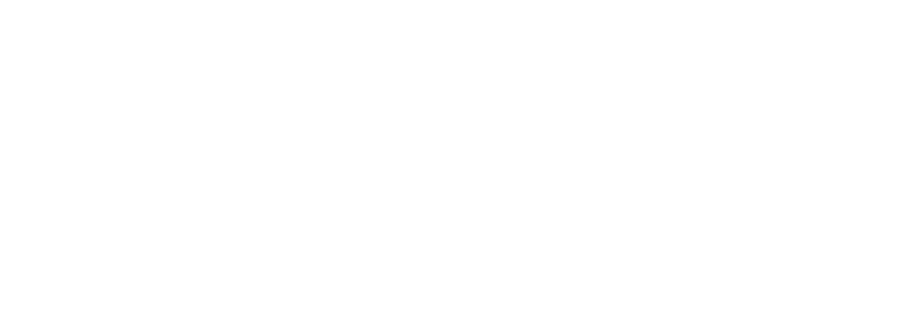
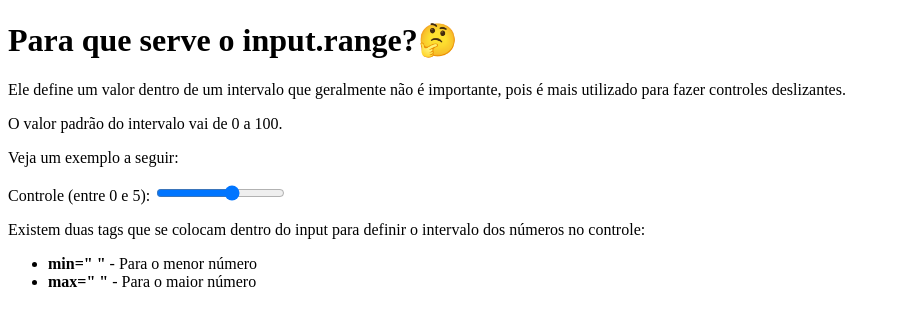
Before and after one commit to CTISM-Prof-Henry/webEssentials, a plain HTML site: page capítulos/formulários/input_range.html in a window 1280 px wide. Shown: the whole page, without its empty margins (0-900 px from the left). Drawn offline with Linux system fonts and the light colour scheme.

Commit message:
input.range

```diff
--- a/capítulos/formulários/input_range.html
+++ b/capítulos/formulários/input_range.html
@@ -2,9 +2,21 @@
 <html>
 <head>
     <meta charset="UTF-8">
-    <title></title>
+    <title>O input type range</title>
 </head>
 <body>
-
+<h1>Para que serve o input.range?🤔</h1>
+<p>Ele define um valor dentro de um intervalo que geralmente não é importante, pois é mais utilizado para fazer controles deslizantes.</p>
+<p>O valor padrão do intervalo vai de 0 a 100.</p>
+<p>Veja um exemplo a seguir: </p>
+<form>
+  <label for="vol">Controle (entre 0 e 5):</label>
+  <input type="range" id="vol" name="vol" min="0" max="5">
+</form>
+<p>Existem duas tags que se colocam dentro do input para definir o intervalo dos números no controle: </p>
+<ul>
+	<li><b>min=" "</b> - Para o menor número</li>
+	<li><b>max=" "</b> - Para o maior número</li>
+</ul>
 </body>
 </html>
```
